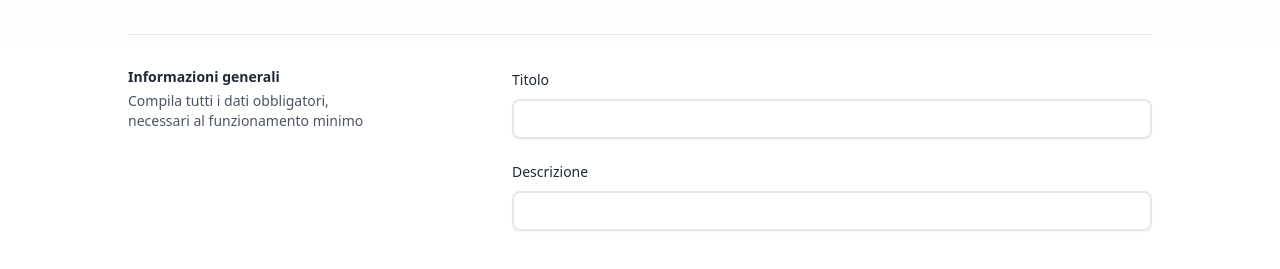
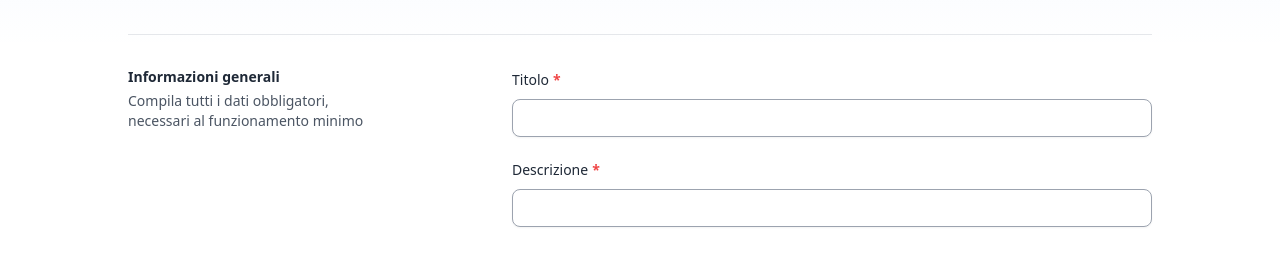
Before and after one commit to diemrt/diemrt-procedurebuilder-web, a React (Vite) app: page /procedure/editor in a window 1280 px wide. Shown: the part 267-536 px from the top of the page. Built offline with nearby package versions, Linux system fonts and the light colour scheme.

Commit message:
Aggiungi il supporto per la gestione dei form nel modulo ProcedureEditorForm; integra i campi Titolo e Descrizione con validazione obbligatoria

```diff
--- a/src/components/forms/ProcedureEditorForm/EditorGenericInfoForm/EditorGenericInfoForm.tsx
+++ b/src/components/forms/ProcedureEditorForm/EditorGenericInfoForm/EditorGenericInfoForm.tsx
@@ -1,7 +1,10 @@
+import { useFormContext } from "react-hook-form";
 import Input from "../../common/Input/Input";
 import Section from "../../common/Section/Section";
 
 const EditorGenericInfoForm = () => {
+  const { register } = useFormContext();
+
   return (
     <Section
       title="Informazioni generali"
@@ -10,10 +13,26 @@ const EditorGenericInfoForm = () => {
       <div className="col-span-2">
         <div className="md:grid md:grid-cols-3 md:gap-5">
           <div className="col-span-full">
-            <Input name="title" type="text" label="Titolo" />
+            <Input
+              name="title"
+              type="text"
+              label="Titolo"
+              register={register}
+              rules={{
+                required: "Campo obbligatorio",
+              }}
+            />
           </div>
           <div className="col-span-full">
-          <Input name="description" type="text" label="Descrizione" />
+            <Input
+              name="description"
+              type="text"
+              label="Descrizione"
+              register={register}
+              rules={{
+                required: "Campo obbligatorio",
+              }}
+            />
           </div>
         </div>
       </div>
--- a/src/components/forms/ProcedureEditorForm/ProcedureEditorForm.tsx
+++ b/src/components/forms/ProcedureEditorForm/ProcedureEditorForm.tsx
@@ -1,8 +1,12 @@
-import BackToLink from "../../BackToLink/BackToLink"
-import EditorGenericInfoForm from "./EditorGenericInfoForm/EditorGenericInfoForm"
+import { FieldValues, FormProvider, useForm } from "react-hook-form";
+import BackToLink from "../../BackToLink/BackToLink";
+import EditorGenericInfoForm from "./EditorGenericInfoForm/EditorGenericInfoForm";
 
 const ProcedureEditorForm = () => {
+  const formProps = useForm<FieldValues>();
+
   return (
+    <FormProvider {...formProps}>
       <div className="max-w-5xl px-4 xl:px-0 py-10 lg:pt-20 lg:pb-20 mx-auto">
         <div className="mb-10 lg:mb-14">
           <BackToLink text="Torna alla Home" to="/" />
@@ -10,12 +14,16 @@ const ProcedureEditorForm = () => {
             <h2 className="text-gray-900 font-bold text-2xl md:text-4xl md:leading-tight">
               Editor procedure
             </h2>
-          <p className="mt-1 text-neutral-800">Potrai creare una procedura da zero, o usare una procedura esistente e modificarne il contenuto</p>
+            <p className="mt-1 text-neutral-800">
+              Potrai creare una procedura da zero, o usare una procedura
+              esistente e modificarne il contenuto
+            </p>
           </div>
           <EditorGenericInfoForm />
         </div>
       </div>
-  )
-}
+    </FormProvider>
+  );
+};
 
-export default ProcedureEditorForm
+export default ProcedureEditorForm;
--- a/src/components/forms/common/Input/Input.tsx
+++ b/src/components/forms/common/Input/Input.tsx
@@ -1,10 +1,25 @@
-interface Props {
-  name: string;
+import {
+  FieldValues,
+  Path,
+  RegisterOptions,
+  UseFormRegister,
+} from "react-hook-form";
+
+interface Props<TFieldValues extends FieldValues> {
+  name: Path<TFieldValues>;
+  rules?: RegisterOptions;
   label: string;
   type?: React.HTMLInputTypeAttribute;
   placeholder?: string;
+  register: UseFormRegister<TFieldValues>;
 }
-const Input = ({ name, placeholder, type = 'text', label }: Props) => {
+const Input = <TFieldValues extends Record<string, unknown>>({
+  name,
+  label,
+  register,
+  rules,
+  ...rest
+}: Props<TFieldValues>) => {
   return (
     <div className="space-y-2 w-full">
       <label
@@ -12,12 +27,19 @@ const Input = ({ name, placeholder, type = 'text', label }: Props) => {
         className="inline-block text-sm font-medium text-gray-800 dark:text-neutral-200"
       >
         {label}
+        {rules?.required && (
+          <span className="text-red-500 font-bold ms-1">*</span>
+        )}
       </label>
       <input
         id={name}
-        type={type}
-        className="py-2 px-3 pe-11 block w-full border-2 border-gray-200 shadow-sm rounded-lg text-sm focus:border-blue-500 focus:ring-blue-500 disabled:opacity-50 disabled:pointer-events-none dark:bg-neutral-900 dark:border-neutral-700 dark:text-neutral-400 dark:placeholder-neutral-500 dark:focus:ring-neutral-600"
-        placeholder={placeholder}
+        className="py-2 px-3 pe-11 block w-full border-gray-400 shadow-sm rounded-lg text-sm focus:border-blue-500 focus:ring-blue-500 disabled:opacity-50 disabled:pointer-events-none dark:bg-neutral-900 dark:border-neutral-700 dark:text-neutral-400 dark:placeholder-neutral-500 dark:focus:ring-neutral-600"
+        {...rest}
+        {...(register &&
+          register(
+            name,
+            rules as RegisterOptions<TFieldValues, Path<TFieldValues>>
+          ))}
       />
     </div>
   );
```
Lines whose indentation alone changed are shown as unchanged.
